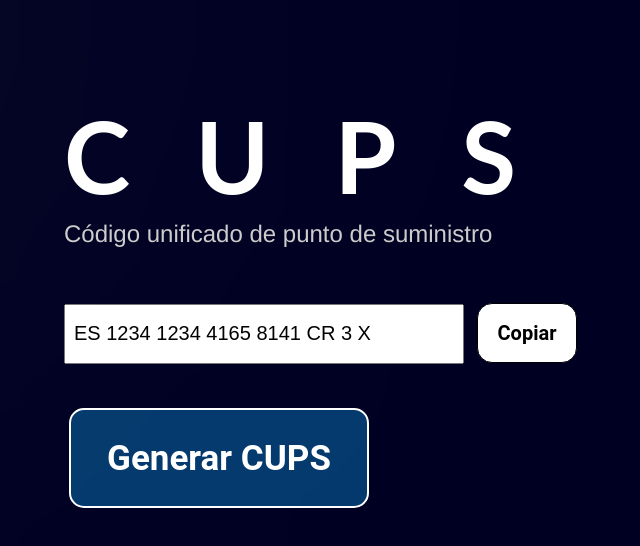
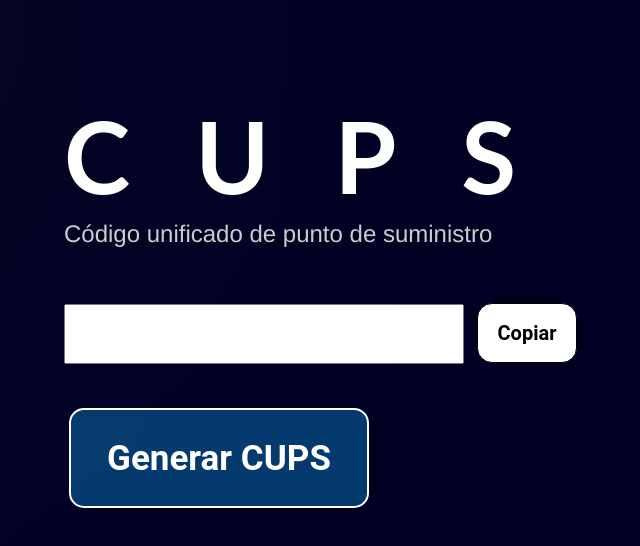
Before and after one commit to ebuzey/cups-generator, a React (Create React App) app: page / in a window 1280 px wide. Shown: the top 546 px of the page, without its empty margins (317-957 px from the left). Built offline with nearby package versions, Linux system fonts and the light colour scheme; the HTML template or start-up script is replaced by a standard one.

Commit message:
[FIX] cups generated

```diff
--- a/src/components/cups-generator.js
+++ b/src/components/cups-generator.js
@@ -1,47 +1,32 @@
-import React, { useState, useEffect, useCallback } from 'react';
+import React, { useState } from 'react';
 import Button from './Button';
 
 function Cups() {
   const [cups, setCups] = useState('');
   const [copied, setCopied] = useState(false);
 
-  const generarCups = useCallback((distribuidora = "0000", pais = "ES", ntOpcional = false) => {
-    const generarParteNumerica = (distribuidora) => {
-      const numeroSuministro = Math.floor(Math.random() * 1e12).toString().padStart(12, '0');
-      return distribuidora + numeroSuministro;
-    };
+  const alphabet = "TRWAGMYFPDXBNJZSQVHLCKE";
 
-    const calcularCaracteresControl = (numero) => {
-      const tablaEquivalencia = "TRWAGMYFPDXBNJZSQVHLCKE";
-      const numeroEntero = parseInt(numero, 10);
-      const R0 = numeroEntero % 529;
-      const C = Math.floor(R0 / 23);
-      const R = R0 % 23;
-      return tablaEquivalencia[C] + tablaEquivalencia[R];
-    };
+  const generarParteNumerica = () => {
+    // Simulamos el código de la distribuidora como "1234" y generamos un número aleatorio para el identificador
+    const distribuidora = "1234";
+    const numeroSuministro = Math.floor(Math.random() * 1e12).toString().padStart(12, '0');
+    return distribuidora + numeroSuministro;
+  };
 
-    const parteNumerica = generarParteNumerica(distribuidora);
+  const calcularCaracteresControl = (parteNumerica) => {
+    const numeroEntero = BigInt(parteNumerica);
+    const R0 = numeroEntero % 529n;
+    const C = R0 / 23n;
+    const R = R0 % 23n;
+    return alphabet[Number(C)] + alphabet[Number(R)];
+  };
+
+  const generarCups = () => {
+    const parteNumerica = generarParteNumerica();
     const caracteresControl = calcularCaracteresControl(parteNumerica);
-    let cups = `${pais} ${distribuidora} ${parteNumerica.substring(0, 4)} ${parteNumerica.substring(4, 8)} ${parteNumerica.substring(8, 12)} ${caracteresControl}`;
-    if (ntOpcional) {
-      const n = Math.floor(Math.random() * 10);
-      const opcionesT = ['F', 'P', 'R', 'C', 'X', 'Y', 'Z'];
-      const t = opcionesT[Math.floor(Math.random() * opcionesT.length)];
-      cups += ` ${n} ${t}`;
-    }
-    return cups;
-  }, []);
-
-  useEffect(() => {
-    // Generar el CUPS inicial cuando el componente se monte por primera vez
-    const nuevoCups = generarCups("1234", "ES", true);
-    setCups(nuevoCups);
-  }, [generarCups]);
-
-  const handleGenerarCups = () => {
-    const nuevoCups = generarCups("1234", "ES", true);
-    setCups(nuevoCups);
-    setCopied(false);
+    const cupsFormateado = `ES${parteNumerica}${caracteresControl}`;
+    setCups(cupsFormateado);
   };
 
   const handleCopyToClipboard = () => {
@@ -54,12 +39,10 @@ function Cups() {
       <header className="App-header">
         <div>
           <input type="text" value={cups} readOnly style={{ width: '400px', height: '60px', padding: '8px', marginRight: '8px', fontSize: '20px' }} />
-          {/* Botón para copiar al portapapeles */}
           <button onClick={handleCopyToClipboard} style={{ backgroundColor: 'white', color: 'black', padding: '8px', border: '1px solid black', cursor: 'pointer', width: '100px', height: '60px', fontSize: '20px' }}>Copiar</button>
-          {/* Mostrar mensaje de copiado */}
           {copied && <p style={{ color: 'white' }}>¡CUPS copiado al portapapeles!</p>}
         </div>
-        <Button onClick={handleGenerarCups} text="Generar CUPS" />
+        <Button onClick={generarCups} text="Generar CUPS" />
       </header>
     </div>
   );
```
Also changed, not shown: 1 other file (tests, documents, lock files or other folders).
